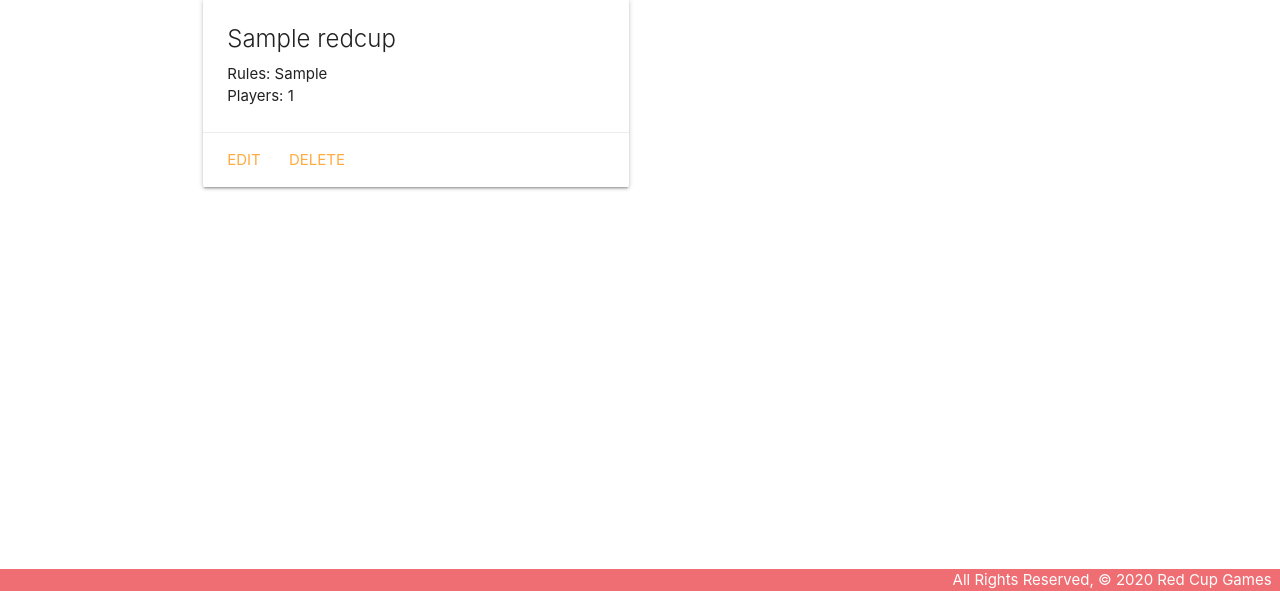
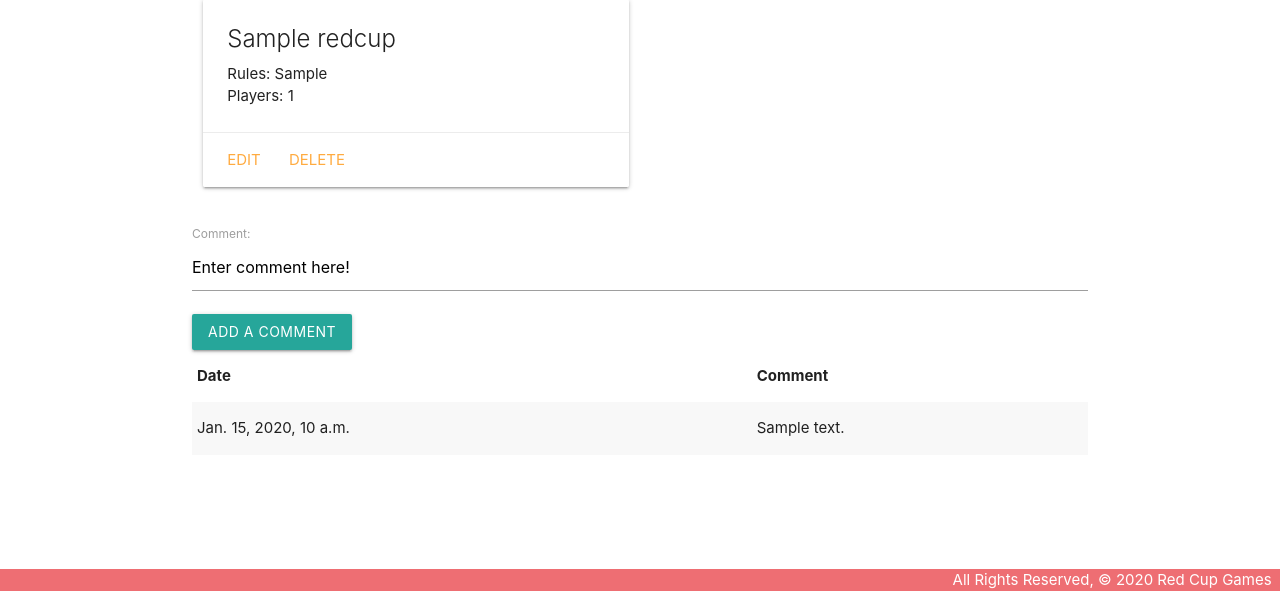
Before and after one commit to HuemanTarget/red-cup-games, a Django app: page /redcups/1/ in a window 1280 px wide. Shown: the part 209-800 px from the top of the page. Run offline with Django 3.2, Linux system fonts and the light colour scheme; tables that the repository leaves empty hold one stand-in row (values such as "Sample post").

Commit message:
add comments

```diff
--- a/main_app/admin.py
+++ b/main_app/admin.py
@@ -1,5 +1,6 @@
 from django.contrib import admin
-from .models import Redcup
+from .models import Redcup, Comment
 
 # Register your models here
 admin.site.register(Redcup)
+admin.site.register(Comment)
--- /dev/null
+++ b/main_app/forms.py
@@ -0,0 +1,7 @@
+from django.forms import ModelForm
+from .models import Comment
+
+class CommentForm(ModelForm):
+  class Meta:
+    model = Comment
+    fields = ['comment']
--- a/main_app/models.py
+++ b/main_app/models.py
@@ -1,6 +1,7 @@
 from django.db import models
 from django.contrib.auth.models import User
 from django.urls import reverse
+from datetime import datetime
 
 class Redcup(models.Model):
     name = models.CharField(max_length=100)
@@ -13,3 +14,12 @@ class Redcup(models.Model):
 
     def get_absolute_url(self):
         return reverse('detail', kwargs={'redcup_id': self.id})
+
+class Comment(models.Model):
+    created_date = models.DateTimeField(default=datetime.now, blank=True)
+    comment = models.CharField(max_length=1000, default="Enter comment here!")
+
+    redcup = models.ForeignKey(Redcup, on_delete=models.CASCADE)
+
+    def __str__(self):
+        return self.comment
--- a/main_app/templates/redcup/detail.html
+++ b/main_app/templates/redcup/detail.html
@@ -18,4 +18,25 @@
     </div>
   </div>
 </div>
+<div class="col s6">
+    <form action="{% url 'add_comment' redcup.id %}" method="post">
+        {% csrf_token %}
+        {{ comment_form.as_p }}
+        <input type="submit" class="btn" value="Add A Comment">
+      </form>
+  <table class="striped">
+    <thead>
+      <tr><th>Date</th><th>Comment</th></tr>
+    </thead>
+    <tbody>
+      {% for comment in redcup.comment_set.all %}
+        <tr>
+          <td>{{comment.created_date}}</td>
+          <td>{{comment.comment}}</td>
+        </tr>
+      {% endfor %}
+    </tbody>
+  </table>
+</div>
+</div>
 {% endblock %}
--- a/main_app/urls.py
+++ b/main_app/urls.py
@@ -10,4 +10,5 @@ urlpatterns = [
     path('accounts/signup/', views.signup, name='signup'),
     path('redcups/<int:pk>/update/', views.RedcupUpdate.as_view(), name='redcup_update'),
     path('redcups/<int:pk>/delete/', views.RedcupDelete.as_view(), name='redcup_delete'),
+    path('redcups/<int:redcup_id>/add_comment/', views.add_comment, name='add_comment'),
 ]
--- a/main_app/views.py
+++ b/main_app/views.py
@@ -6,6 +6,7 @@ from django.contrib.auth.decorators import login_required
 from django.contrib.auth.mixins import LoginRequiredMixin
 from .models import Redcup
 from django.views.generic import ListView, DetailView
+from .forms import CommentForm
 # Define the home view
 
 
@@ -33,7 +34,7 @@ def about(request):
 
 
 def redcups_index(request):
-    # redcups = Redcup.objects.filter(user=request.user)
+    redcups = Redcup.objects.filter(user=request.user)
     redcups = Redcup.objects.all()
     return render(request, 'redcup/index.html', {'redcups': redcups})
 
@@ -49,15 +50,26 @@ class RedcupCreate( CreateView):
 
 
 def redcups_detail(request, redcup_id):
-    redcup = Redcup.objects.get(id=redcup_id)
-    return render(request, 'redcup/detail.html', {
-        'redcup': redcup
-    })
+  redcup = Redcup.objects.get(id=redcup_id)
+  comment_form = CommentForm()
+  return render(request, 'redcup/detail.html', {
+    'redcup': redcup, 'comment_form': comment_form
+  })
 
+def add_comment(request, redcup_id):
+  form = CommentForm(request.POST)
+  if form.is_valid():
+    new_comment = form.save(commit=False)
+    new_comment.redcup_id = redcup_id
+    new_comment.save()
+  return redirect('detail', redcup_id=redcup_id)
+
+# @login_required
 class RedcupUpdate(UpdateView):
     model = Redcup
     fields = '__all__'
 
+# @login_required
 class RedcupDelete(DeleteView):
     model = Redcup
     success_url = '/redcups/'
```
Also changed, not shown: main_app/migrations/0003_auto_20200207_1759.py (added).
